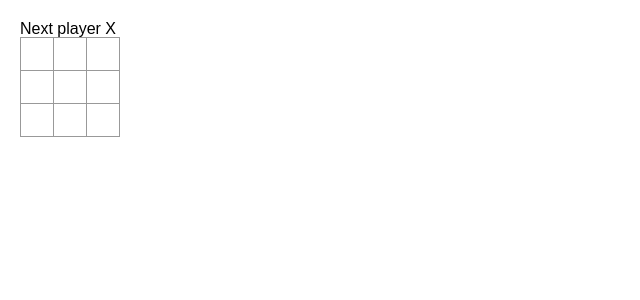
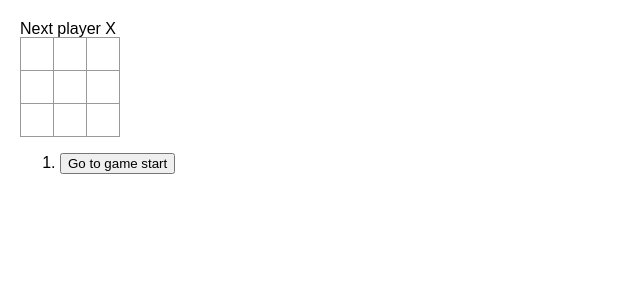
Before and after one commit to Ruslan-Polyanski/react, a React (Create React App) app in the folder react_2/: page / in a window 1280 px wide. Shown: the top 300 px of the page, without its empty margins (0-640 px from the left). Built offline with nearby package versions, Linux system fonts and the light colour scheme.

Commit message:
feat: add part react_2

```diff
--- a/react_2/src/App.js
+++ b/react_2/src/App.js
@@ -9,9 +9,51 @@
 }
 
 
-function Board() {
-  const [squares, setSquares] = useState(Array(9).fill(null));
-  const [xIsNext, setXIsNext] = useState(true);
+function Game() {
+  const [currentMove, setCurrentMove] = useState(0);
+  const [history, setHistory] = useState([Array(9).fill(null)]);
+  const currentSquares = history[currentMove];
+  const xIsNext = currentMove % 2 === 0;
+
+  function handlePlay(nextSquares) {
+    const nextHistory = [...history.slice(0, currentMove + 1), nextSquares];
+    setHistory(nextHistory)
+    setCurrentMove(nextHistory.length - 1)
+  }
+
+  function jumpTo(nextMove) {
+    setCurrentMove(nextMove)
+  }
+
+  const mowes = history.map((squares, move) => {
+    let description;
+    if(move > 0) {
+      description = 'Go to move #' + move;
+    } else {
+      description = 'Go to game start';
+    }
+
+    return (
+      <li key={move}>
+        <button onClick={() => jumpTo(move)}>{description}</button>
+      </li>
+    )
+  })
+
+  return (
+    <div className="game">
+      <div className="game-board">
+        <Board xIsNext={xIsNext} squares={currentSquares} onPlay={handlePlay}/>
+      </div>
+      <div className="game-info">
+        <ol>{mowes}</ol>
+      </div>
+    </div>
+  );
+}
+
+
+function Board({xIsNext, squares, onPlay}) {
 
   const winner = calculateWinner(squares);
   let status;
@@ -31,8 +73,8 @@
     } else {
       nextSquares[i] = 'O';
     }
-    setSquares(nextSquares)
-    setXIsNext(!xIsNext)
+
+    onPlay(nextSquares);
   }
 
   return (
@@ -57,6 +99,7 @@
   )
 }
 
+
 function calculateWinner(squares) {
 
     const line = [
@@ -80,12 +123,14 @@
     return null;
 }
 
+
 function App() {
   return (
     <>
-      <Board />
+      <Game />
     </>
   );
 }
 
+
 export default App;
```
